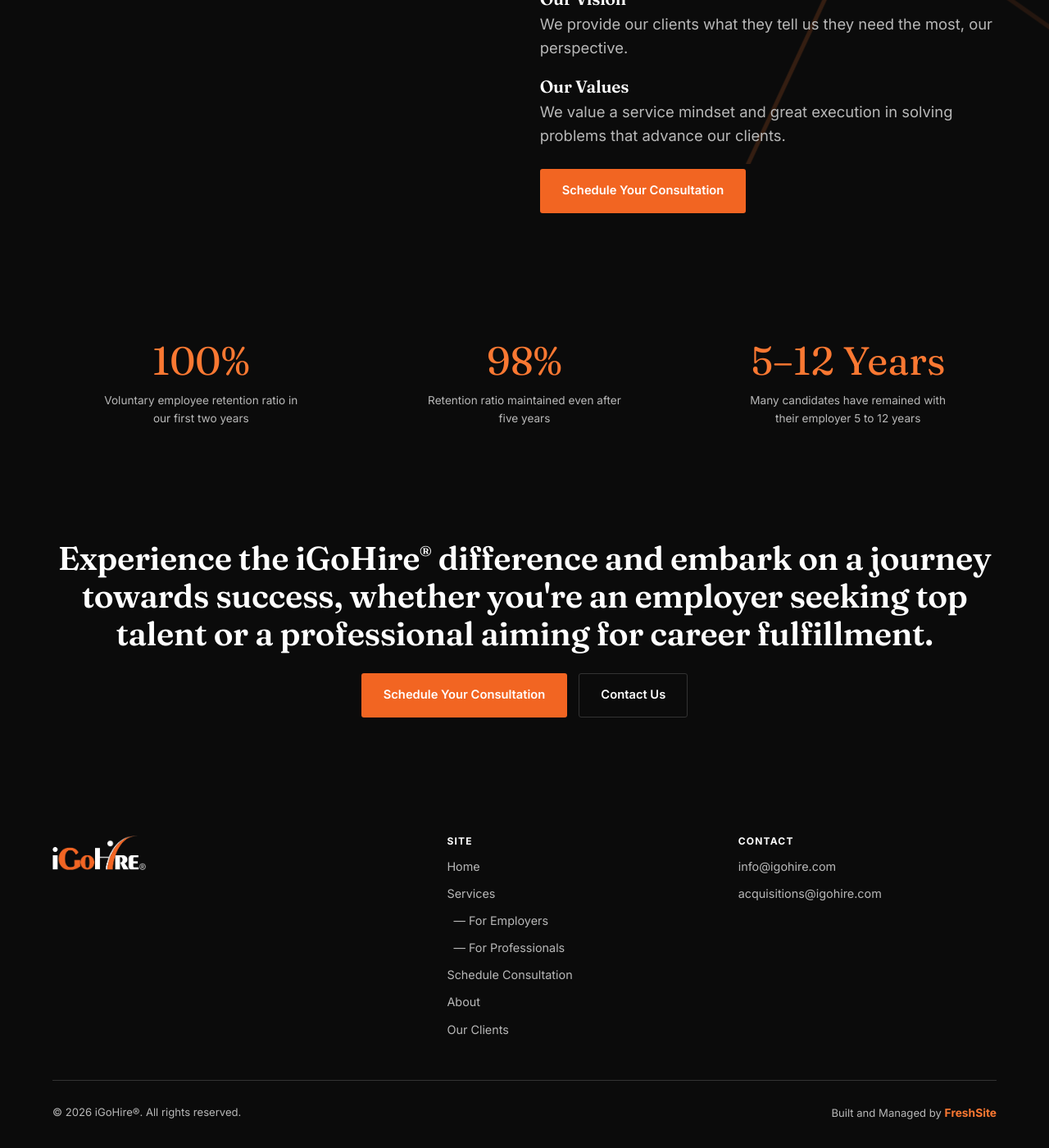
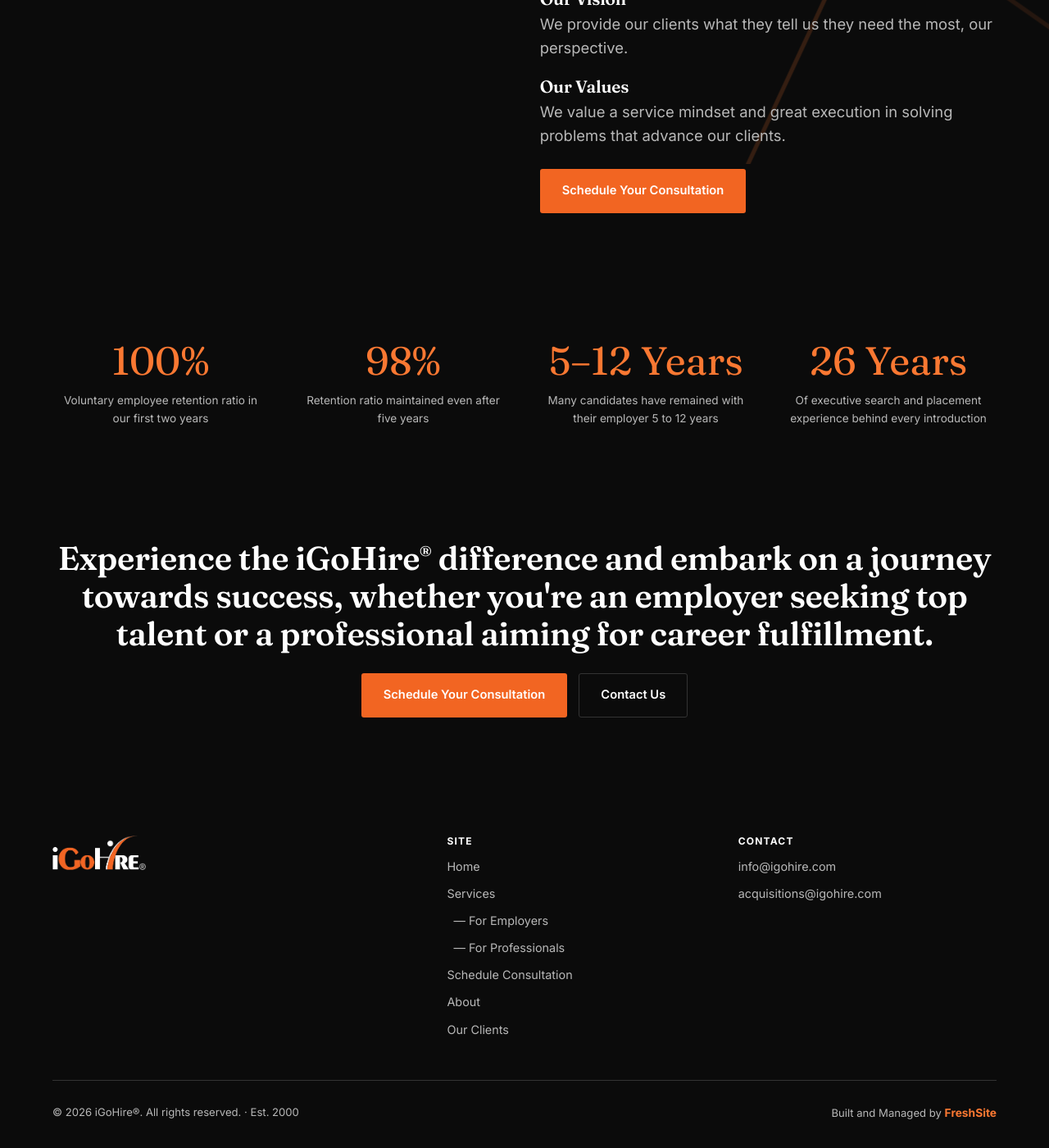
Before and after one commit to Yieldhouse/iGoHire, a Jekyll site: the page built from index.html, in a window 1280 px wide and 1400 px high, scrolled down 468 px. Shown: the whole window at 82% size. Built offline with Jekyll 4.4.1, drawn with Linux system fonts in a browser that asks for light colours.

Commit message:
Add files via upload

```diff
--- a/_includes/footer.html
+++ b/_includes/footer.html
@@ -29,7 +29,7 @@
     </div>
 
     <div class="footer-bottom">
-      <span>&copy; {{ 'now' | date: "%Y" }} iGoHire&reg;. All rights reserved.</span>
+      <span>&copy; {{ 'now' | date: "%Y" }} iGoHire&reg;. All rights reserved. &middot; Est. 2000</span>
       <span>Built and Managed by <a href="https://www.yourfreshsite.com" target="_blank" rel="noopener" class="credit-link">FreshSite</a></span>
     </div>
   </div>
--- a/about.html
+++ b/about.html
@@ -8,10 +8,10 @@
 <section class="hero" style="padding-bottom:64px;">
   <div class="wrap hero-split">
     <div class="hero-content">
-      <span class="eyebrow">About</span>
+      <span class="eyebrow">About · Since 2000</span>
       <p class="lede">The name iGoHire&reg; is a natural magnet for the candidates desired by the employers who offer the best advancement opportunities. It sounds both aspirational and inspirational. It is a trusted name. Stellar candidates see us as selective and discerning in our choice of clients, and by extension, candidates.</p>
       <p class="lede">Whether you're an employer seeking exceptional candidates or a career-minded professional searching for the perfect opportunity, iGoHire&reg; offers a unique approach to recruitment and career advancement. Our personalized services, combined with our extensive online reach, empower you to navigate the professional world with confidence and ease.</p>
-      <p class="lede">Experience the synergy of technology and personalized support with iGoHire&reg;. Join us today and discover a world of limitless career possibilities.</p>
+      <p class="lede">Experience the synergy of technology and personalized support with iGoHire&reg;. Join us today and discover a world of limitless career possibilities — backed by 26 years of executive search and placement experience.</p>
     </div>
     <div class="hero-body">
       <span class="eyebrow">Leadership</span>
--- a/assets/css/style.css
+++ b/assets/css/style.css
@@ -423,7 +423,7 @@
 }
 .stats-grid {
   display: grid;
-  grid-template-columns: repeat(3, 1fr);
+  grid-template-columns: repeat(4, 1fr);
   gap: 32px;
   text-align: center;
 }
--- a/index.html
+++ b/index.html
@@ -43,6 +43,10 @@
         <div class="num">5&ndash;12 Years</div>
         <div class="label">Many candidates have remained with their employer 5 to 12 years</div>
       </div>
+      <div class="stat">
+        <div class="num">26 Years</div>
+        <div class="label">Of executive search and placement experience behind every introduction</div>
+      </div>
     </div>
   </div>
 </section>
```
